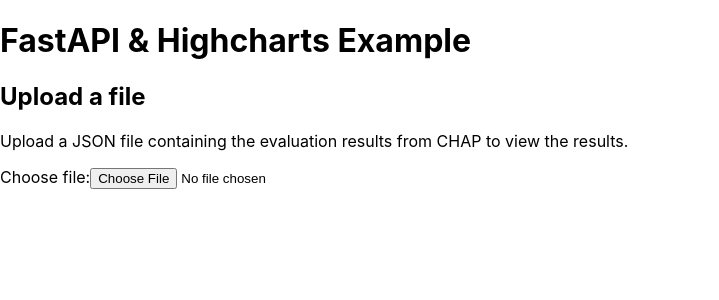
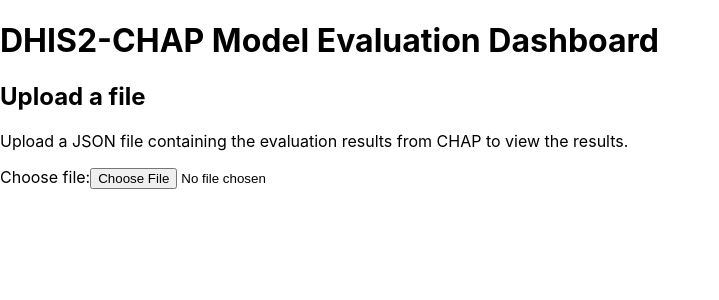
Before and after one commit to dhis2-chap/chap_dashboard, a React (Create React App) app: page / in a window 1280 px wide. Shown: the top 300 px of the page, without its empty margins (0-719 px from the left). Built offline with nearby package versions, Linux system fonts and the light colour scheme; the HTML template or start-up script is replaced by a standard one.

Commit message:
feature: change headline

```diff
--- a/src/App.tsx
+++ b/src/App.tsx
@@ -12,7 +12,7 @@
     OpenAPI.BASE = "http://localhost:8000";
   return (
     <div className="App">
-      <h1>FastAPI & Highcharts Example</h1>
+      <h1>DHIS2-CHAP Model Evaluation Dashboard</h1>
         <EvaluationResultChartFromFileSelector />
     </div>
   );
```
